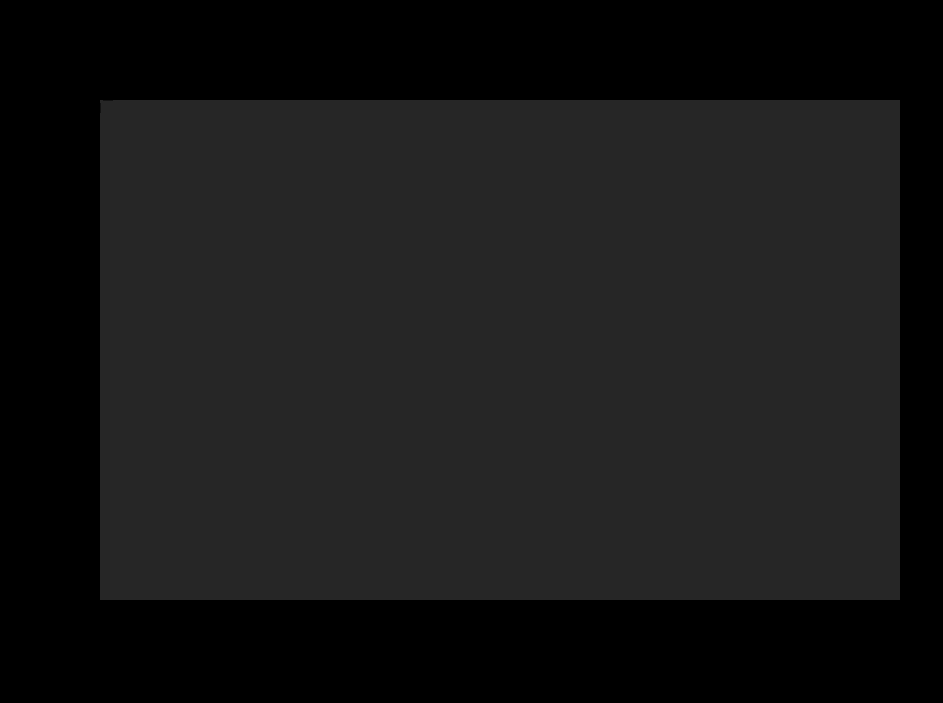
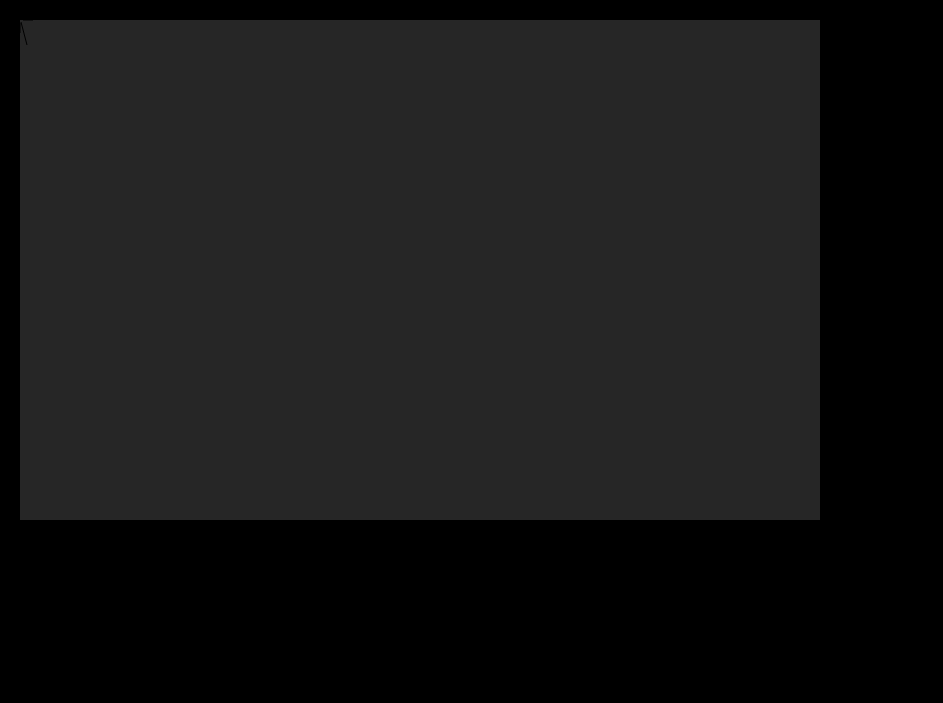
Before and after one commit to kokayls/Javascript-canvas, a plain HTML site: page index.html in a window 1280 px wide. Shown: the whole page, without its empty margins (0-943 px from the left). Drawn offline with Linux system fonts and the light colour scheme.

Commit message:
Line class
Line class first step

```diff
--- a/loop.js
+++ b/loop.js
@@ -11,16 +11,27 @@ let canvasHeight = canvas.height;
 
 let cursor = new Cursor(0,0);
 
+//test area
+let pointA = new Vector2(1,2);
+let pointB = new Vector2(7,25);
+
+console.log(pointA.toString());
+console.log(pointB.toString());
+
+let line = new Line(pointA, pointB);
+console.log(line.toString());
+
+//test area end
+
 function drawCanvas(){
     window.requestAnimationFrame(drawCanvas);
     drawBackground('#262626');
-    cursor.draw();
+    cursor.render();
+    line.render();
 
-    //draw rectangle
-    //ctx.fillStyle = 'rgba(50, 125, 200, 0.5)';
-    //ctx.fillRect(cursor.position.X, cursor.position.Y, 50, 50);
+    //test area
 
-
+    //test area end
 }
 
 /* canvas.addEventListener('click', event =>
--- a/objects.js
+++ b/objects.js
@@ -6,7 +6,7 @@ class Vector2{
 
     //setCursorPosition();
     toString(){
-        `The Vector coordinates are: ${this.X}, ${this.Y}`;
+        return`Point: [${this.X}, ${this.Y}]`;
     }
 }
 
@@ -16,7 +16,7 @@ class Cursor{
         this.color = "rgba(50, 125, 200, 0.5)";
     }
 
-    draw(){
+    render(){
         // cross top
         ctx.beginPath();
         ctx.moveTo(this.position.X, this.position.Y - 3);
@@ -54,3 +54,27 @@ class Cursor{
 
     }
 }
+
+class Line{
+
+    constructor(_pointA, _pointB){
+        this.pointA = _pointA;
+        this.pointB = _pointB;
+    }
+
+    render(){
+        drawLine(this.pointA, this.pointB);
+
+    }
+    toString(){
+        return`Line: [${this.pointA.toString()}, ${pointB.toString()}]`;
+    }
+
+}
+
+function drawLine(_pointA, _pointB){
+    ctx.beginPath();       // Start a new path
+    ctx.moveTo(_pointA.X, _pointA.Y);    // Move the pen to ponint A
+    ctx.lineTo(_pointB.X, _pointB.Y);  // Draw a line to point B
+    ctx.stroke();
+}
--- a/style.css
+++ b/style.css
@@ -12,6 +12,6 @@ body{
     position: absolute;
     top: 0;
     left: 0;
-    padding: 100px;
+    padding: 20px;
     cursor: none;
 }
```
